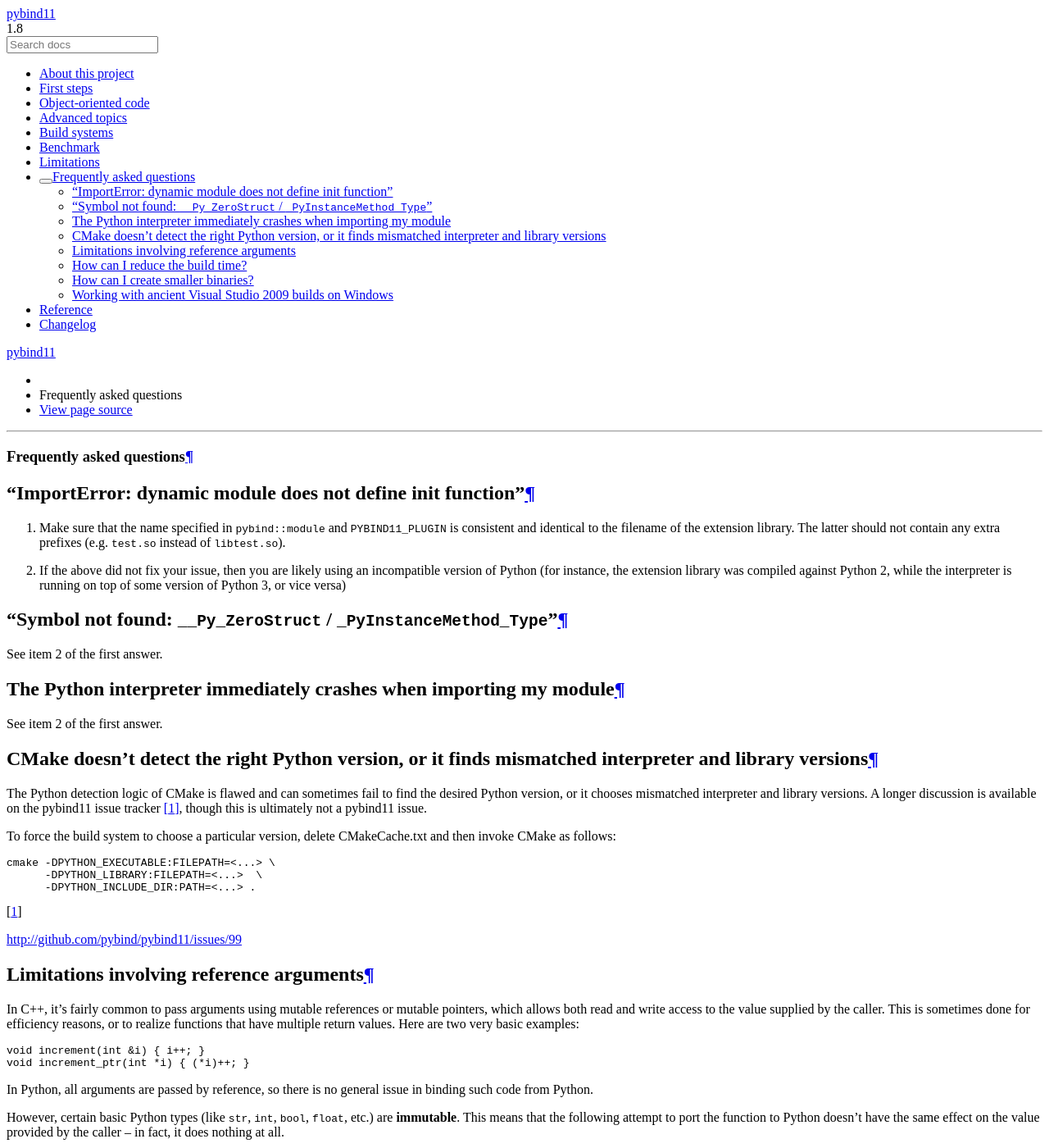
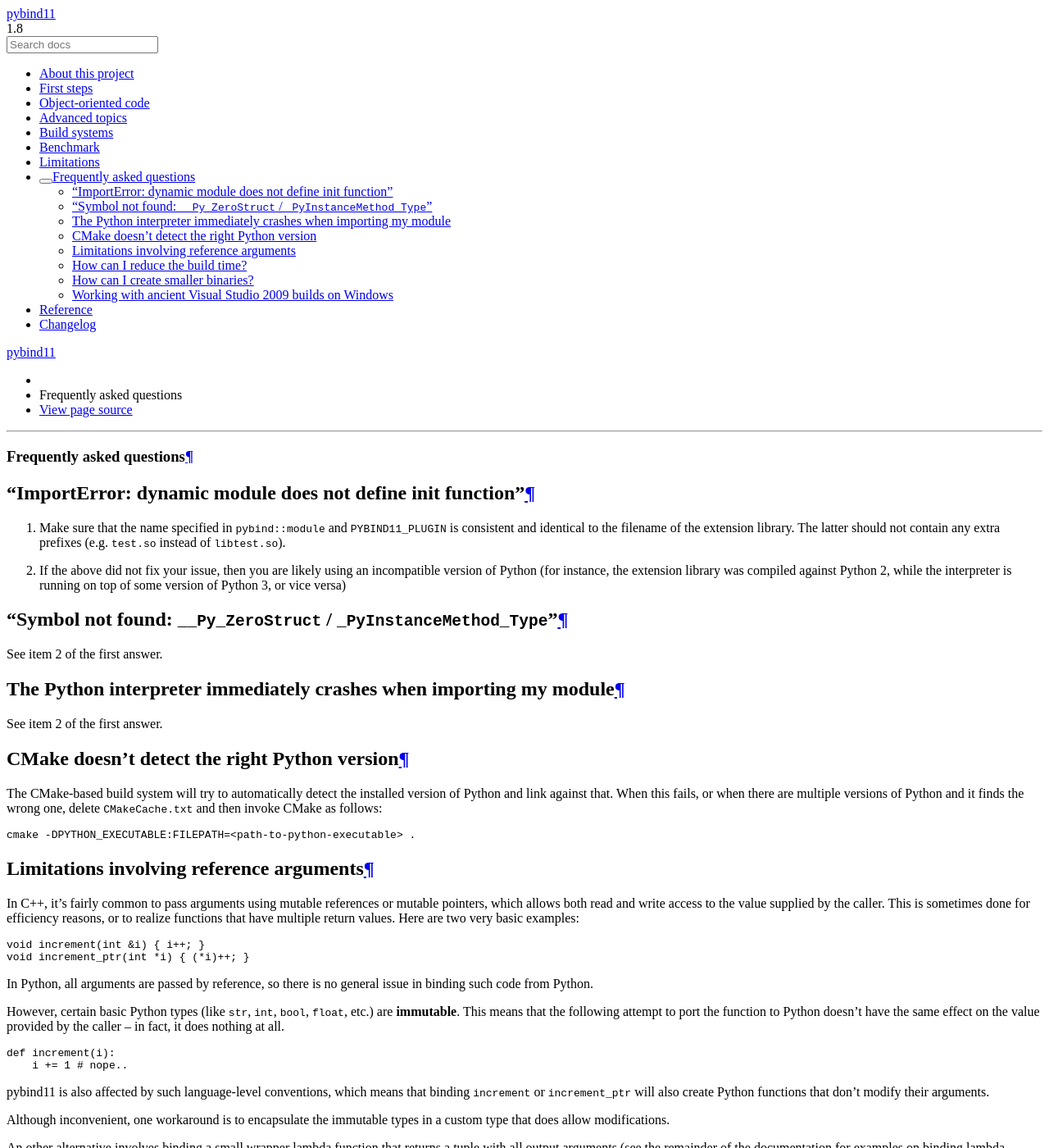
Before and after one commit to pybind/pybind11, a Sphinx documentation site: the page built from docs/faq.rst, in a window 1280 px wide and 1400 px high. Shown: the whole window at 82% size. Built offline with Sphinx 7.4.7 and the Read the Docs theme 2.0.0, drawn with Linux system fonts in a browser that asks for light colours.

Commit message:
updated FAQ section on Python detection

```diff
--- a/docs/faq.rst
+++ b/docs/faq.rst
@@ -24,24 +24,17 @@
 
 See item 2 of the first answer.
 
-CMake doesn't detect the right Python version, or it finds mismatched interpreter and library versions
-======================================================================================================
+CMake doesn't detect the right Python version
+=============================================
 
-The Python detection logic of CMake is flawed and can sometimes fail to find
-the desired Python version, or it chooses mismatched interpreter and library
-versions. A longer discussion is available on the pybind11 issue tracker
-[#f1]_, though this is ultimately not a pybind11 issue.
-
-To force the build system to choose a particular version, delete CMakeCache.txt
-and then invoke CMake as follows:
+The CMake-based build system will try to automatically detect the installed
+version of Python and link against that. When this fails, or when there are
+multiple versions of Python and it finds the wrong one, delete
+``CMakeCache.txt`` and then invoke CMake as follows:
 
 .. code-block:: bash
 
-    cmake -DPYTHON_EXECUTABLE:FILEPATH=<...> \
-          -DPYTHON_LIBRARY:FILEPATH=<...>  \
-          -DPYTHON_INCLUDE_DIR:PATH=<...> .
-
-.. [#f1] http://github.com/pybind/pybind11/issues/99
+    cmake -DPYTHON_EXECUTABLE:FILEPATH=<path-to-python-executable> .
 
 Limitations involving reference arguments
 =========================================
```
